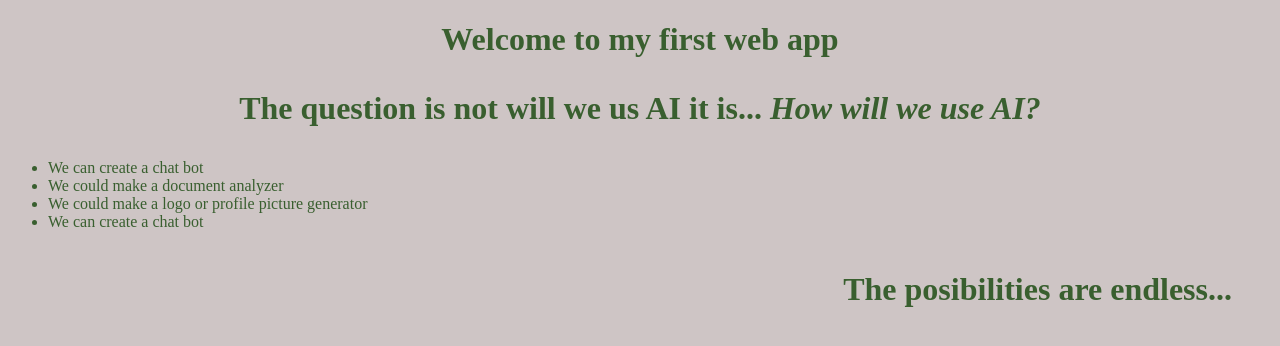
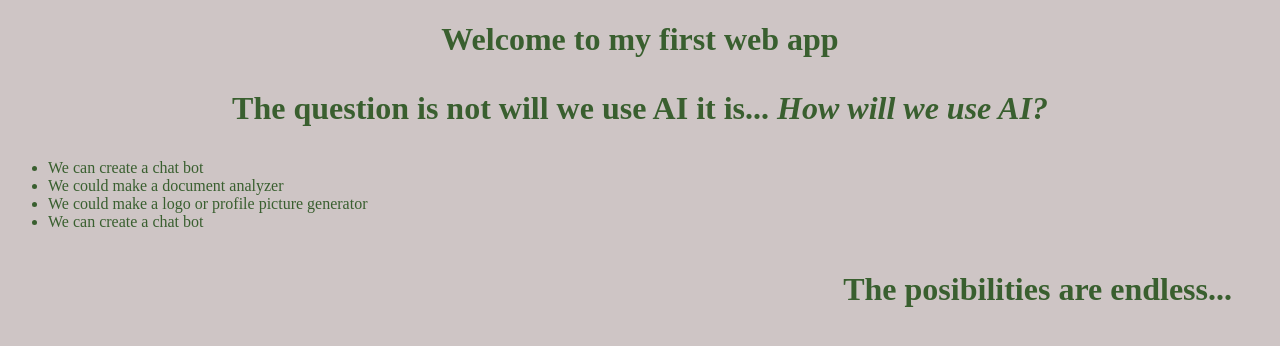
Before and after one commit to jdarby3/Insightify, a plain HTML site: page index.html in a window 1280 px wide. Drawn offline with Linux system fonts and the light colour scheme.

Commit message:
spelling

```diff
--- a/index.html
+++ b/index.html
@@ -12,7 +12,7 @@
         <!-- Hello whoever is reading my code-->
 
         <h3 class="question">
-            The question is not will we us AI it is...
+            The question is not will we use AI it is...
             <strong><em>How will we use AI?</em></strong>
         </h3>
 
```
